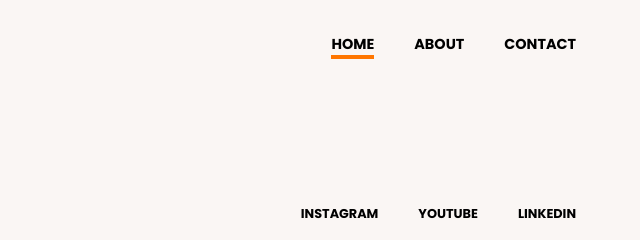
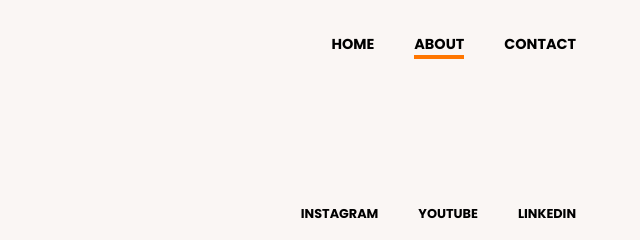
Before and after one commit to im-possibl/blog, a plain HTML site: page about.html in a window 1280 px wide. Shown: the top 240 px of the page, 640-1280 px from the left. Drawn offline with nearby package versions, Linux system fonts and the light colour scheme.

Commit message:
update commit

```diff
--- a/about.html
+++ b/about.html
@@ -16,8 +16,8 @@
           <a href = "index.html">IAMPOSSIBL<span>.</span></a>
         </div>
         <div class = "head_navigation" id = "navigation">
-          <a class = "tab active" href = "index.html">HOME</a>
-          <a class = "tab" href = "about.html">ABOUT</a>
+          <a class = "tab" href = "index.html">HOME</a>
+          <a class = "tab active" href = "about.html">ABOUT</a>
           <a class = "tab" href = "contact.html">CONTACT</a>
           <a class = "menu" onclick=""><img src = "images/menu.svg"></a>
         </div>
```
Also changed, not shown: contact.html (+2 -2 lines).
